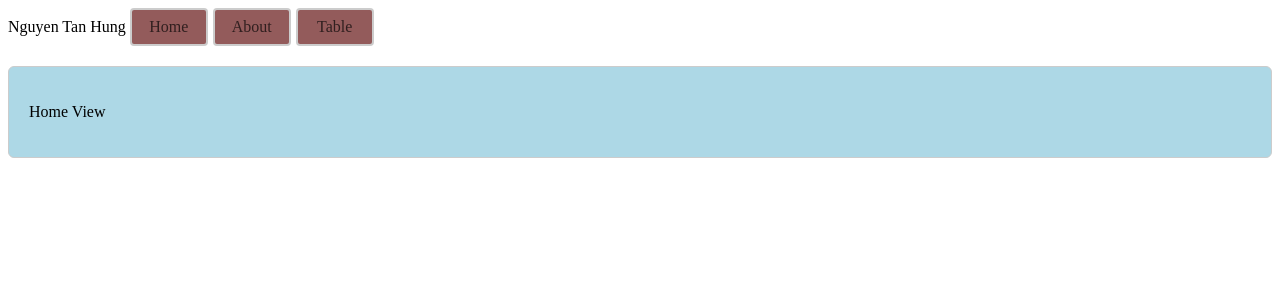
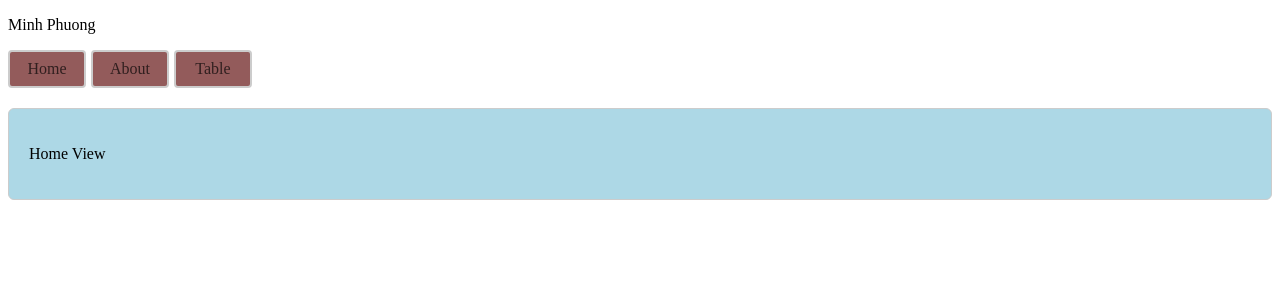
Before and after one commit to djc3509-commits/NguyenTanHung, a Vue app: page / in a window 1280 px wide. Shown: the top 300 px of the page. Built offline with nearby package versions, Linux system fonts and the light colour scheme.

Commit message:
Update App.vue

```diff
--- a/src/App.vue
+++ b/src/App.vue
@@ -4,7 +4,7 @@ import { Transition } from 'vue';
 </script>
 <template>
     <div>
-        Nguyen Tan Hung
+        <p> Minh Phuong </p>
         <RouterLink class="btn" to="/">Home</RouterLink>
         <RouterLink class="btn" to="/about">About</RouterLink>
         <RouterLink class="btn" to="/table">Table</RouterLink>
```
